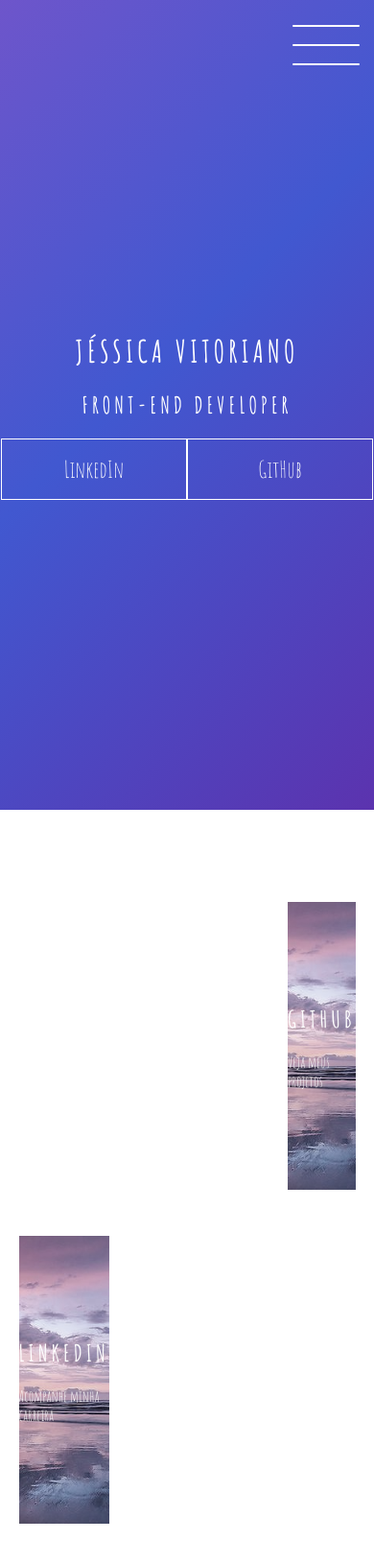
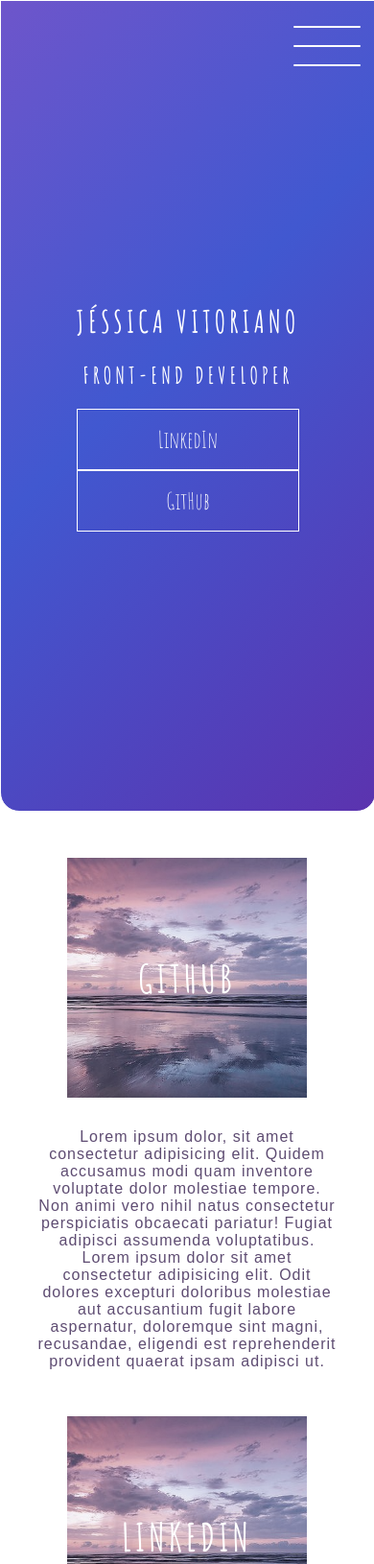
Before and after one commit to imJessicaV/portifolio, a plain HTML site: page index.html in a window 390 px wide. Shown: the top 1630 px of the page at 96% size. Drawn offline with Linux system fonts and the light colour scheme.

Commit message:
Finalização do Projeto

```diff
--- a/index.html
+++ b/index.html
@@ -106,5 +106,8 @@
         </div>
       </div>
     </main>
+    <footer class="footer">
+        Desenvolvido por Jéssica Vitoriano - 2022
+    </footer>
   </body>
 </html>
--- a/style.css
+++ b/style.css
@@ -20,6 +20,8 @@ body{
     justify-content: center;
     position: relative;
     animation: backgroundTransition 4s ease-in-out infinite;
+    border: 1px solid white;
+    border-radius: 0 0 20px 20px;
 }
 
 h1{
@@ -54,7 +56,7 @@ h2{
 
 a:hover{
     color: #C850C0;
-    background-color: white;
+    background-color: rgb(228, 202, 248);
 }
 
  @keyframes backgroundTransition{
@@ -126,7 +128,7 @@ a:hover{
     height: 40px;
     width: 40px;
     border-radius: 50%;
-    box-shadow: 0px 0px 0px 0px white;
+    box-shadow: 0px 0px 0px 0px rgb(228, 202, 248);
     z-index: -1;
     transition: 400ms ease-in-out 0s;
 
@@ -180,12 +182,12 @@ li{
 
 /*ANIMAÇÂO MENU*/
 #toggle:checked + .checkbox{
-    background-color: white;
+    background-color: rgb(228, 202, 248);
 
 }
 
 #toggle:checked ~ .menu{
-    box-shadow: 0px 0px 0px 100vmax white;
+    box-shadow: 0px 0px 0px 100vmax rgb(228, 202, 248);
     z-index: 1;
 }
 
@@ -194,7 +196,7 @@ li{
     opacity: 1;
 }
 
-/*CARDS*/
+/*CARDS BASE*/
 .container{
     width: 100%;
     height: auto;
@@ -215,7 +217,7 @@ li{
 .card{
     height: 300px;
     width: 400px;
-    margin: 3rem 0 0;
+    margin: 3rem 0 0 0;
     background-image: url('./landscape2.jpg');
     background-position: center;
     background-repeat: no-repeat;
@@ -227,5 +229,106 @@ li{
     color: white;
     cursor: pointer;
     transition: 0.3s ;
+  }
+  .card-wrapper {
+    text-align: center;
+    display: flex;
+    flex-direction: column;
+    justify-content: center;
+    align-items: center;
+    position: relative;
+  }
 
+  .card-text{
+    width: 40%;
+    font-family: sans-serif;
+    letter-spacing: 1px;
+    color: rgb(94, 76, 114)
+  }
+
+  .card-wrapper::before{
+    content: "";
+    position: absolute;
+    height: 100px;
+    width: 100px;
+    display: block;
+    border: 1px solid white;
+    opacity: 0;
+    transition: 0.3s;
+  }
+
+  .card-wrapper h2{
+    font-size: 40px;
+    text-transform: uppercase;
+    letter-spacing: 4px;
+    margin: 0;
+    transition: 0.3s;
+  }
+
+.card-wrapper p{
+    font-size: 0;
+    visibility: hidden;
+    opacity: 0;
+    font-weight: bold;
+    text-transform: uppercase;
+    transition: 0.3s;
 }
+
+.card:hover{
+    filter: unset;
+}
+
+.card:hover > .card-wrapper::before{
+    opacity: 1;
+    width: 350px;
+    height: 250px;
+}
+
+.card:hover > .card-wrapper p{
+    font-size: 14px;
+    opacity: 1;
+    visibility: visible;
+}
+
+.footer{
+    height: 100px;
+    width: 100%;
+    display: flex;
+    justify-content: center;
+    align-items: center;
+    background-color:#7f41d0;
+    border: 1px solid white;
+    border-radius: 20px 20px 0 0;
+}
+
+
+/*RESPONSIVIDADE*/
+@media(max-width: 800px){
+    .social-media{
+        display: flex;
+        flex-direction: column;
+    }
+    .container{
+        margin-top: 0;
+    }
+    .card-container{
+        flex-direction: column;
+    }
+    .container .card-container:nth-child(1),
+    .container .card-container:nth-child(1){
+        flex-direction: column-reverse;
+    }
+    .card{
+        height: 250px;
+        width: 250px;
+    }
+    .card-text{
+        width: 90%;
+        margin-top: 2rem;
+        text-align: center;
+    }
+    .card:hover > .card-wrapper::before{
+        height: 190px;
+        width: 190px;
+    }
+}
```
